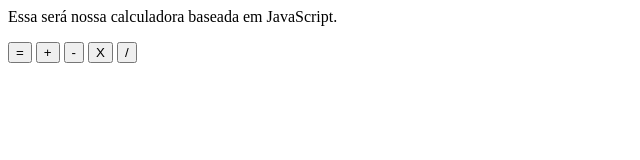
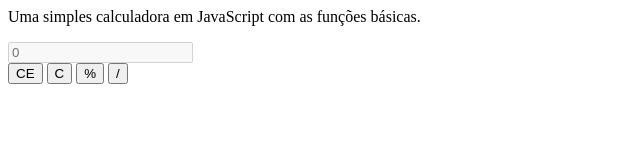
Before and after one commit to jdelfratti1991/calculadora, a plain HTML site: page index.html in a window 1280 px wide. Shown: the whole page, without its empty margins (0-640 px from the left). Drawn offline with Linux system fonts and the light colour scheme.

Commit message:
Update index.html

```diff
--- a/index.html
+++ b/index.html
@@ -1,14 +1,19 @@
 <html>
 	<head>
-		<title>Calculadora Teste</title>
+		<title>Projeto Final Calculadora</title>
+		<p>Uma simples calculadora em JavaScript com as funções básicas.</p>
 	</head>
 	<body>
-		<p class="texto-apresentacao">Essa será nossa calculadora baseada em JavaScript.</p>
-		<button type='button' id='igual' onclick='='>=</button>
-		<button type='button' id='adicao' onclick='+'>+</button>
-		<button type='button' id='subtracao' onclick='-'>-</button>
-		<button type='button' id='multiplic' onclick='*'>X</button>
-		<button type='button' id='divisao' onclick='/'>/</button>
-
+		<div class='calculadora'>
+			<div class='display'>
+				<input id='display' placeholder='0' disabled>
+			</div>
+			<div class='linha'>
+				<button class='ce' onclick='limpar()'>CE</button>
+				<button class='c' onclick='limpar()'>C</button>
+				<button class='perc' onclick='percentual()'>%</button>
+				<button class='divisao' onclick='add_operador("/")'>/</button>
+			</div>
+		</div>
 	</body>
 </html>
```
